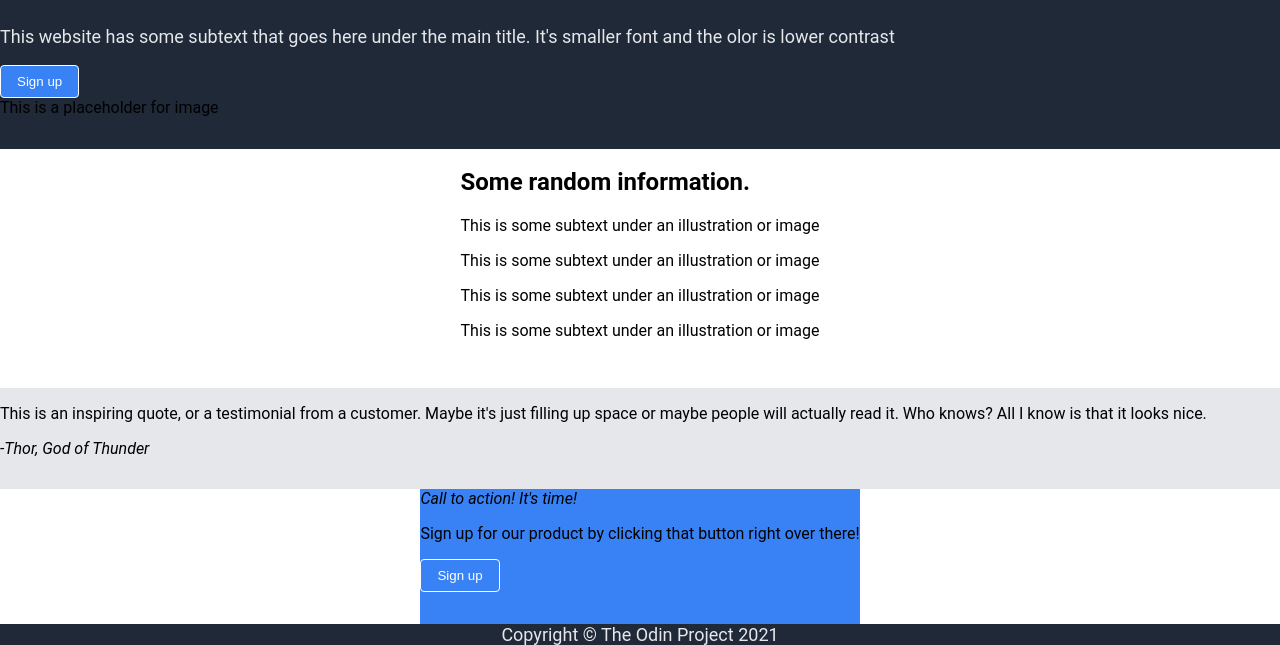
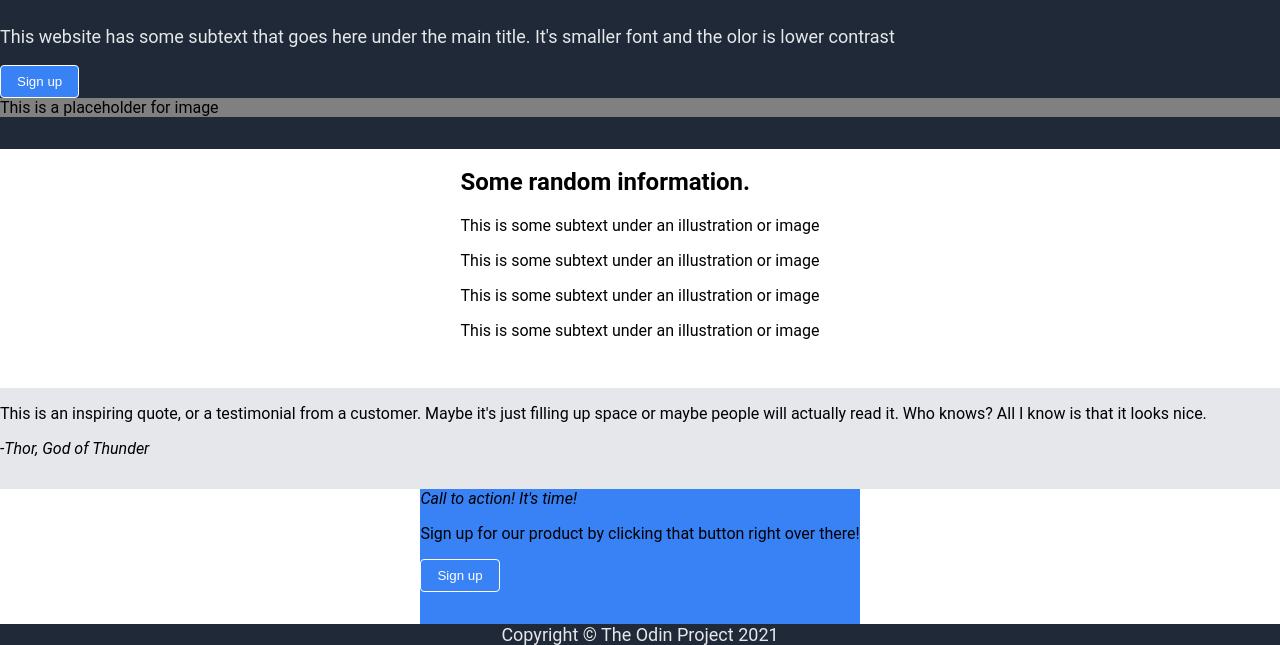
Before and after one commit to virppa/Odin-Landing-Page, a plain HTML site: page index.html in a window 1280 px wide. Shown: the part 155-800 px from the top of the page. Drawn offline with Linux system fonts and the light colour scheme.

Commit message:
Add backgroundcolor to placeholder

```diff
--- a/style.css
+++ b/style.css
@@ -61,6 +61,11 @@ a,
     color: #E5E7EB;
 }
 
+.placeholder {
+    background-color: grey;
+    flex: 1;
+}
+
 .quote {
     background-color: #E5E7EB;
     width: 100%;
```
